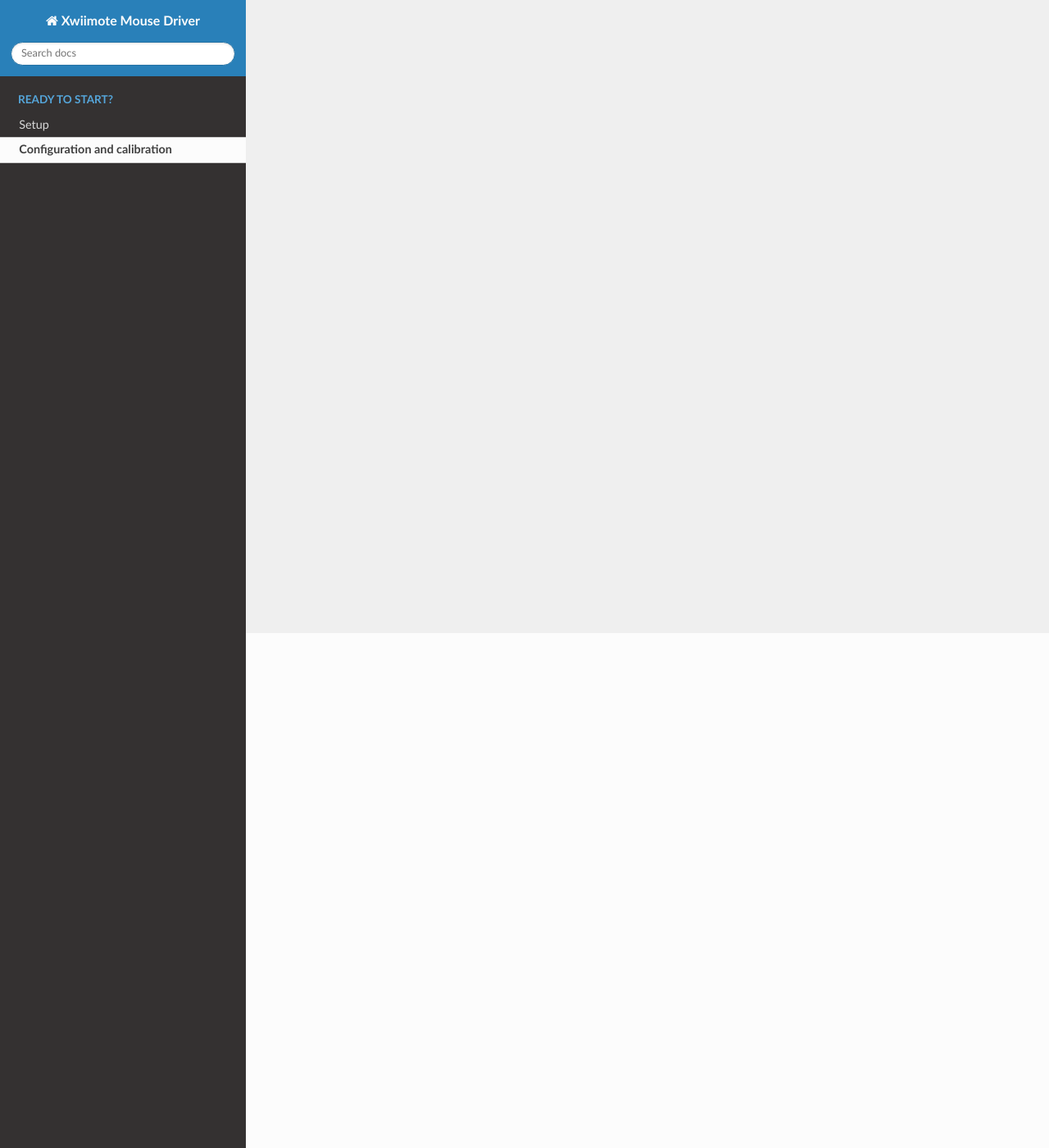
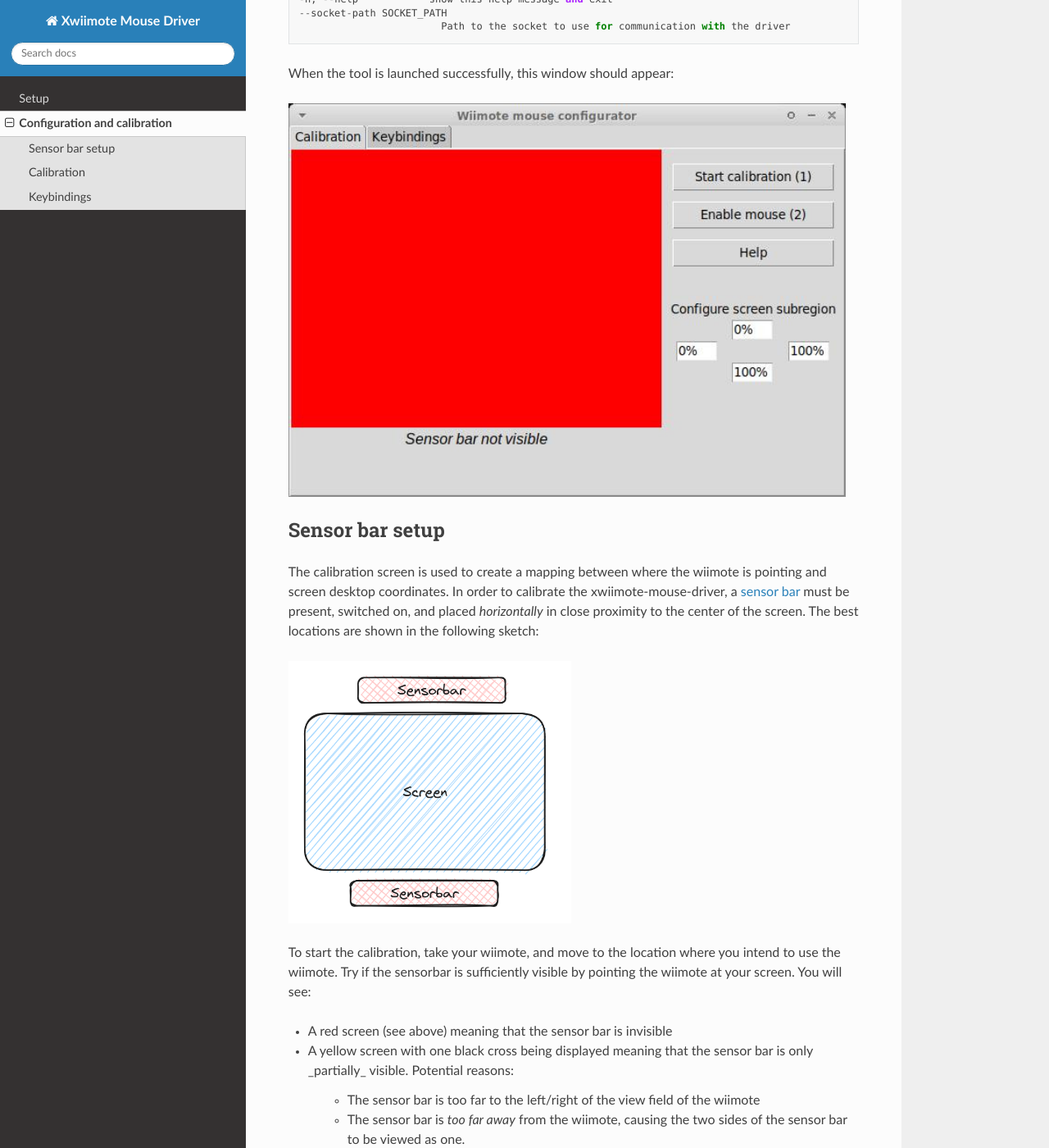
Before and after one commit to MrApplejuice/xwiimote-mouse-driver, a Sphinx documentation site: the page built from docs/source/driverconfig.rst, in a window 1280 px wide and 1400 px high, scrolled down 628 px. Shown: the whole window at 82% size. Built offline with Sphinx 7.4.7 and the Read the Docs theme 2.0.0, drawn with Linux system fonts in a browser that asks for light colours; some of the changed text lies outside the part shown.

Commit message:
Add more documentation

```diff
--- a/docs/source/driverconfig.rst
+++ b/docs/source/driverconfig.rst
@@ -1,2 +1,77 @@
 Configuration and calibration
 =============================
+
+xwiimote-mouse-driver comes with a python3-based configuration utility. The
+utility enables users to:
+
+- Calibrate the IR-sensor to match screen coordinates
+- Map wiimote-buttons to arbitrary keyboard or mouse buttons
+
+The configurator is defined in the file ``configurator.py`` and
+has the following python dependencies:
+
+- Python tkinter (*might* need to be installed separately in some Linux distributions)
+- `numpy <https://pypi.org/project/numpy/>`_
+
+The configurator utility needs access to the xwiimote-mouse-driver's socket and
+a wiimote needs to be connected to the driver for the configurator to work. The
+socket-path can configured through the commandline option ``--socket-path``:
+
+.. code-block::
+
+    usage: Wiimote mouse configurator [-h] [--socket-path SOCKET_PATH]
+
+    Configuration tool for the xwiimote-mouse-driver
+
+    options:
+    -h, --help            show this help message and exit
+    --socket-path SOCKET_PATH
+                            Path to the socket to use for communication with the driver
+
+When the tool is launched successfully, this window should appear:
+
+.. image:: _static/1-configurator.jpg
+    :height: 30em
+
+Sensor bar setup
+----------------
+
+The calibration screen is used to create a mapping between where the wiimote
+is pointing and screen desktop coordinates. In order to calibrate the
+xwiimote-mouse-driver, a `sensor bar <https://wiibrew.org/wiki/Sensor_Bar>`_
+must be present, switched on, and placed *horizontally* in close proximity to
+the center of the screen. The best locations are shown in the following sketch:
+
+.. image:: _static/2-conf-sensorbar-pos.png
+    :height: 20em
+
+To start the calibration, take your wiimote, and move to the location where
+you intend to use the wiimote. Try if the sensorbar is sufficiently visible by
+pointing the wiimote at your screen. You will see:
+
+- A red screen (see above) meaning that the sensor bar is invisible
+- A yellow screen with one black cross being displayed
+  meaning that the sensor bar is only _partially_ visible. Potential reasons:
+
+    - The sensor bar is too far to the left/right of the view field of the
+      wiimote
+    - The sensor bar is *too far away* from the wiimote, causing the two sides
+      of the sensor bar to be viewed as one.
+    - The sensor bar does not have enough power, if battery powered.
+
+.. image:: _static/2-conf-partially-visible.jpg
+    :height: 20em
+
+- A green screen with two crosses indicating the location of the wiimote
+  sensor bar as seen by the wiimote. When you see a green screen while pointing
+  the wiimote at all four corners of your screen you have arranged your setup
+  correctly.
+
+.. image:: _static/2-conf-fully-visible.jpg
+    :height: 20em
+
+Calibration
+-----------
+
+Keybindings
+-----------
--- a/docs/source/index.rst
+++ b/docs/source/index.rst
@@ -47,9 +47,11 @@
 
 4. Root access to the machine you want to use the driver on (in most cases).
 
+Ready to start?
+---------------
+
 .. toctree::
   :maxdepth: 2
-  :caption: Ready to start?
 
   gettingstarted.rst
   driverconfig.rst
```
Also changed, not shown: docs/source/_static/1-configurator.jpg (added), docs/source/_static/2-conf-fully-visible.jpg (added), docs/source/_static/2-conf-partially-visible.jpg (added), docs/source/_static/2-conf-sensorbar-pos.png (added), docs/source/_static/3-conf-keybindings.jpg (added).
